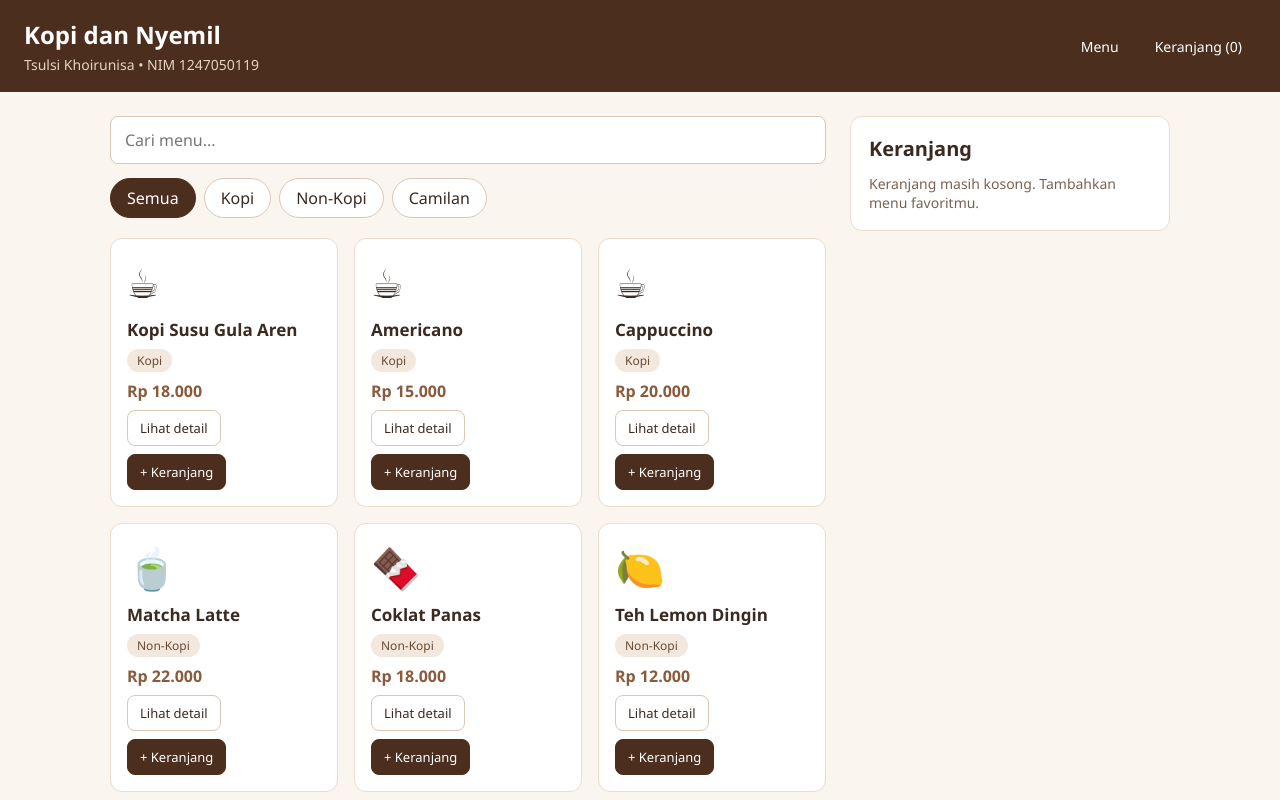
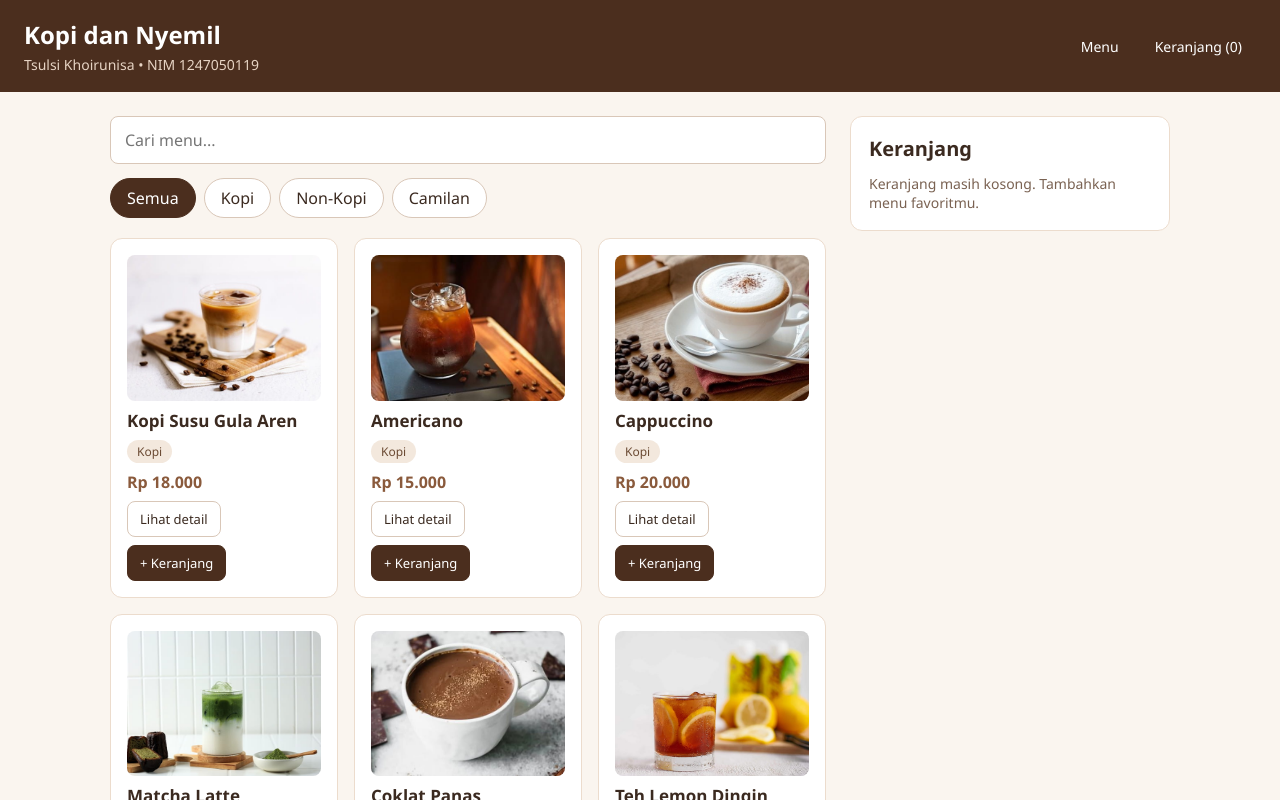
Before and after one commit to tsulsinisa14-maker/katalog-kopi-react, a React (Vite) app: page / in a window 1280 px wide. Shown: the top 800 px of the page. Built offline with nearby package versions, Linux system fonts and the light colour scheme.

Commit message:
feat: tampilkan foto menu dengan emoji sebagai cadangan

```diff
--- a/src/components/MenuCard.tsx
+++ b/src/components/MenuCard.tsx
@@ -9,11 +9,23 @@ interface MenuCardProps {
 
 export default function MenuCard({ item, onAdd }: MenuCardProps) {
   const [showDetail, setShowDetail] = useState<boolean>(false);
+  const [imageFailed, setImageFailed] = useState<boolean>(false);
 
   return (
     <article className="card">
-      <div className="card-emoji" aria-hidden="true">
-        {item.emoji}
+      <div className="card-media">
+        {imageFailed ? (
+          <span className="card-emoji" aria-hidden="true">
+            {item.emoji}
+          </span>
+        ) : (
+          <img
+            src={item.image}
+            alt={`Foto ${item.name}`}
+            loading="lazy"
+            onError={() => setImageFailed(true)}
+          />
+        )}
       </div>
       <h3>{item.name}</h3>
       <span className="badge">{item.category}</span>
--- a/src/data/menu.ts
+++ b/src/data/menu.ts
@@ -1,14 +1,14 @@
 import type { MenuItem } from '../types';
 
 export const menuItems: MenuItem[] = [
-  { id: 1, name: 'Kopi Susu Gula Aren', category: 'Kopi', price: 18000, description: 'Espresso dengan susu segar dan gula aren.', emoji: '☕' },
-  { id: 2, name: 'Americano', category: 'Kopi', price: 15000, description: 'Espresso dengan air panas, rasa kuat dan segar.', emoji: '☕' },
-  { id: 3, name: 'Cappuccino', category: 'Kopi', price: 20000, description: 'Espresso, susu panas, dan busa susu yang lembut.', emoji: '☕' },
-  { id: 4, name: 'Matcha Latte', category: 'Non-Kopi', price: 22000, description: 'Matcha pilihan dengan susu yang creamy.', emoji: '🍵' },
-  { id: 5, name: 'Coklat Panas', category: 'Non-Kopi', price: 18000, description: 'Coklat pekat yang hangat dan manis.', emoji: '🍫' },
-  { id: 6, name: 'Teh Lemon Dingin', category: 'Non-Kopi', price: 12000, description: 'Teh segar dengan perasan lemon.', emoji: '🍋' },
-  { id: 7, name: 'Kentang Goreng', category: 'Camilan', price: 15000, description: 'Kentang goreng renyah dengan saus pilihan.', emoji: '🍟' },
-  { id: 8, name: 'Roti Bakar Coklat Keju', category: 'Camilan', price: 17000, description: 'Roti bakar hangat dengan coklat dan keju.', emoji: '🍞' },
-  { id: 9, name: 'Pisang Goreng Keju', category: 'Camilan', price: 14000, description: 'Pisang goreng dengan taburan keju.', emoji: '🍌' },
-  { id: 10, name: 'Cookies Coklat', category: 'Camilan', price: 10000, description: 'Cookies renyah dengan chocolate chip.', emoji: '🍪' },
+  { id: 1, name: 'Kopi Susu Gula Aren', category: 'Kopi', price: 18000, description: 'Espresso dengan susu segar dan gula aren.', emoji: '☕', image: '/images/KopiSusuGulaAren.jpg' },
+  { id: 2, name: 'Americano', category: 'Kopi', price: 15000, description: 'Espresso dengan air panas, rasa kuat dan segar.', emoji: '☕', image: '/images/Americano.jpg' },
+  { id: 3, name: 'Cappuccino', category: 'Kopi', price: 20000, description: 'Espresso, susu panas, dan busa susu yang lembut.', emoji: '☕', image: '/images/Cappucino.jpg' },
+  { id: 4, name: 'Matcha Latte', category: 'Non-Kopi', price: 22000, description: 'Matcha pilihan dengan susu yang creamy.', emoji: '🍵', image: '/images/MatchaLatte.jpg' },
+  { id: 5, name: 'Coklat Panas', category: 'Non-Kopi', price: 18000, description: 'Coklat pekat yang hangat dan manis.', emoji: '🍫', image: '/images/CoklatPanas.jpg' },
+  { id: 6, name: 'Teh Lemon Dingin', category: 'Non-Kopi', price: 12000, description: 'Teh segar dengan perasan lemon.', emoji: '🍋', image: '/images/IceLemonTea.jpg' },
+  { id: 7, name: 'Kentang Goreng', category: 'Camilan', price: 15000, description: 'Kentang goreng renyah dengan saus pilihan.', emoji: '🍟', image: '/images/FrenchFries.jpg' },
+  { id: 8, name: 'Roti Bakar Coklat Keju', category: 'Camilan', price: 17000, description: 'Roti bakar hangat dengan coklat dan keju.', emoji: '🍞', image: '/images/RotiBakarCoklatKeju.jpg' },
+  { id: 9, name: 'Pisang Goreng Keju', category: 'Camilan', price: 14000, description: 'Pisang goreng dengan taburan keju.', emoji: '🍌', image: '/images/PisangGorengKeju.jpg' },
+  { id: 10, name: 'Cookies Coklat', category: 'Camilan', price: 10000, description: 'Cookies renyah dengan chocolate chip.', emoji: '🍪', image: '/images/CookiesCoklat.jpg' },
 ];
--- a/src/index.css
+++ b/src/index.css
@@ -169,3 +169,19 @@ html { scroll-behavior: smooth; }
   .cart { position: static; }
   .header { flex-direction: column; align-items: flex-start; }
 }
+
+.card-media {
+  aspect-ratio: 4 / 3;
+  border-radius: 8px;
+  overflow: hidden;
+  background: #f3e8dd;
+  display: flex;
+  align-items: center;
+  justify-content: center;
+}
+.card-media img {
+  width: 100%;
+  height: 100%;
+  object-fit: cover;
+  display: block;
+}
--- a/src/types.ts
+++ b/src/types.ts
@@ -1,4 +1,3 @@
-// Union type: nilai dibatasi hanya pilihan tertentu
 export type Category = 'Kopi' | 'Non-Kopi' | 'Camilan';
 export type CategoryFilterValue = 'Semua' | Category;
 
@@ -9,6 +8,7 @@ export interface MenuItem {
   price: number;
   description: string;
   emoji: string;
+  image: string;
 }
 
 export interface CartItem {
```
